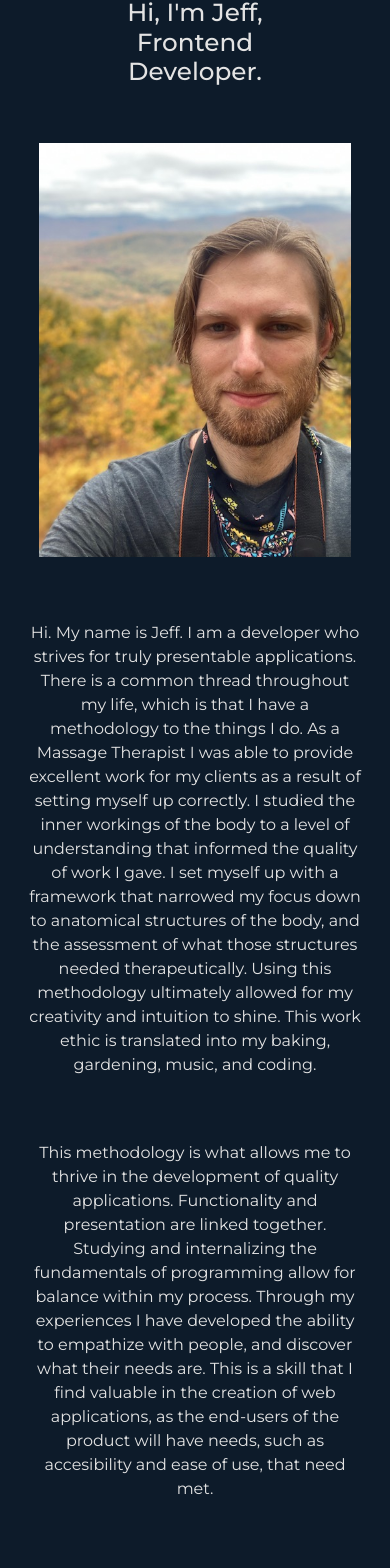
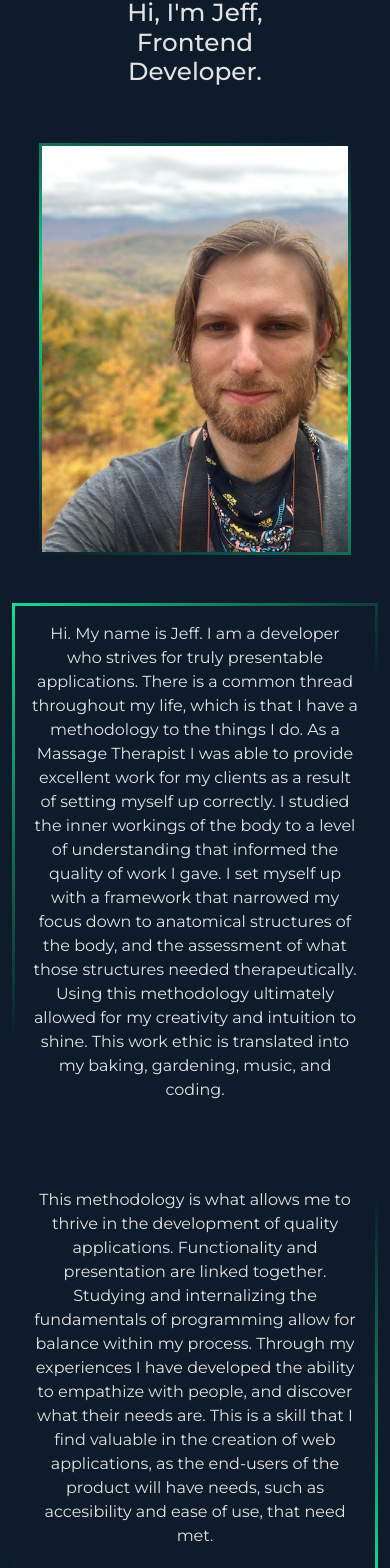
Before and after one commit to jeffMullen/portfolio-react, a React (Create React App) app: page / in a window 390 px wide. Shown: the part 108-1676 px from the top of the page. Before the commit the page ends 1641 px from the top, so only its background shows below. Built offline with nearby package versions, Linux system fonts and the light colour scheme.

Commit message:
applying border gradient on bio section for every breakpoint

```diff
--- a/src/components/About/Bio.js
+++ b/src/components/About/Bio.js
@@ -29,7 +29,7 @@ function Bio() {
                     </p>
                 </Col>
                 <Col className="about-paragraph mt-5 p-0 col-md-8 col-lg-7 col-xl-4 text-center order-lg-3 align-self-xl-end">
-                    <p className="p-3 pt-0 pt-xl-3">This methodology is what allows me to thrive in the development of quality applications.
+                    <p className="p-3">This methodology is what allows me to thrive in the development of quality applications.
                         Functionality and presentation are linked together. Studying and internalizing the fundamentals
                         of programming allow for balance within my process. Through my experiences I have developed the
                         ability to empathize with people, and discover what their needs are. This is a skill that I find
--- a/src/scss/custom.scss
+++ b/src/scss/custom.scss
@@ -27,7 +27,6 @@ $container-max-widths: (
     padding: 0;
     margin: 0;
     font-family: $heading-font;
-    // overflow-x: hidden;
 }
 
 // Navbar Styles
@@ -82,31 +81,35 @@ main {
     width: 85%;
 }
 
-@media screen and (min-width: 400px) {
+// Gradient Borders on Bio section elements
+.bio-row .col:nth-child(3) {
+    background: linear-gradient($body-bg, $body-bg) padding-box,
+    linear-gradient(135deg, $body-bg, $body-bg, $strong-color) border-box;
+    border: 3px solid transparent;
+}
 
-    // .about-paragraph {
-    //     width: 90%;
-    // }
+.bio-row .col:nth-child(2) {
+    background: linear-gradient($body-bg, $body-bg) padding-box,
+    linear-gradient(135deg, $strong-color, $body-bg, $body-bg) border-box;
+    border: 3px solid transparent;
+}
+
+.bio-row img {
+    background: linear-gradient($body-bg, $body-bg) padding-box,
+    linear-gradient(200deg, $body-bg, $strong-color, $body-bg) border-box;
+    border: 3px solid transparent;
 }
 
 @media screen and (min-width: 530px) {
     .bio-row img {
         width: 70%;
     }
-
-    // .about-paragraph {
-    //     width: 70%;
-    // }
 }
 
 @media screen and (min-width: 650px) {
     .bio-row img {
         width: 60%;
     }
-
-    // .about-paragraph {
-    //     width: 60%
-    // }
 }
 
 @media screen and (min-width: 1200px) {
@@ -122,22 +125,7 @@ main {
         height: 775px;
     }
 
-    .bio-row .col:nth-child(3) {
-        background: linear-gradient($body-bg, $body-bg) padding-box,
-        linear-gradient(135deg, $body-bg, $body-bg, $strong-color) border-box;
-        border: 3px solid transparent;
-    }
-
-    .bio-row .col:nth-child(2) {
-        background: linear-gradient($body-bg, $body-bg) padding-box,
-        linear-gradient(135deg, $strong-color, $body-bg, $body-bg) border-box;
-        border: 3px solid transparent;
-    }
-
     .bio-row img {
-        background: linear-gradient($body-bg, $body-bg) padding-box,
-        linear-gradient(200deg, $body-bg, $strong-color, $body-bg) border-box;
-        border: 3px solid transparent;
         width: 80%;
     }
 }
```
